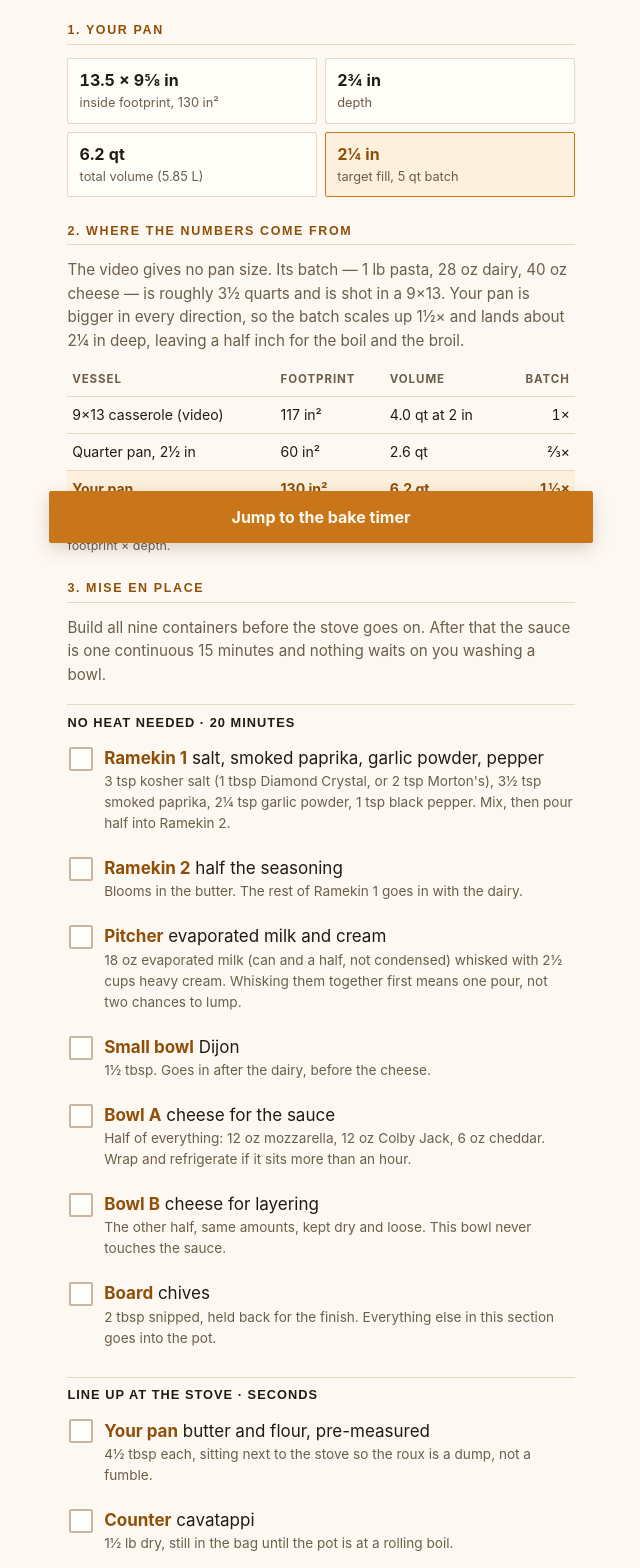
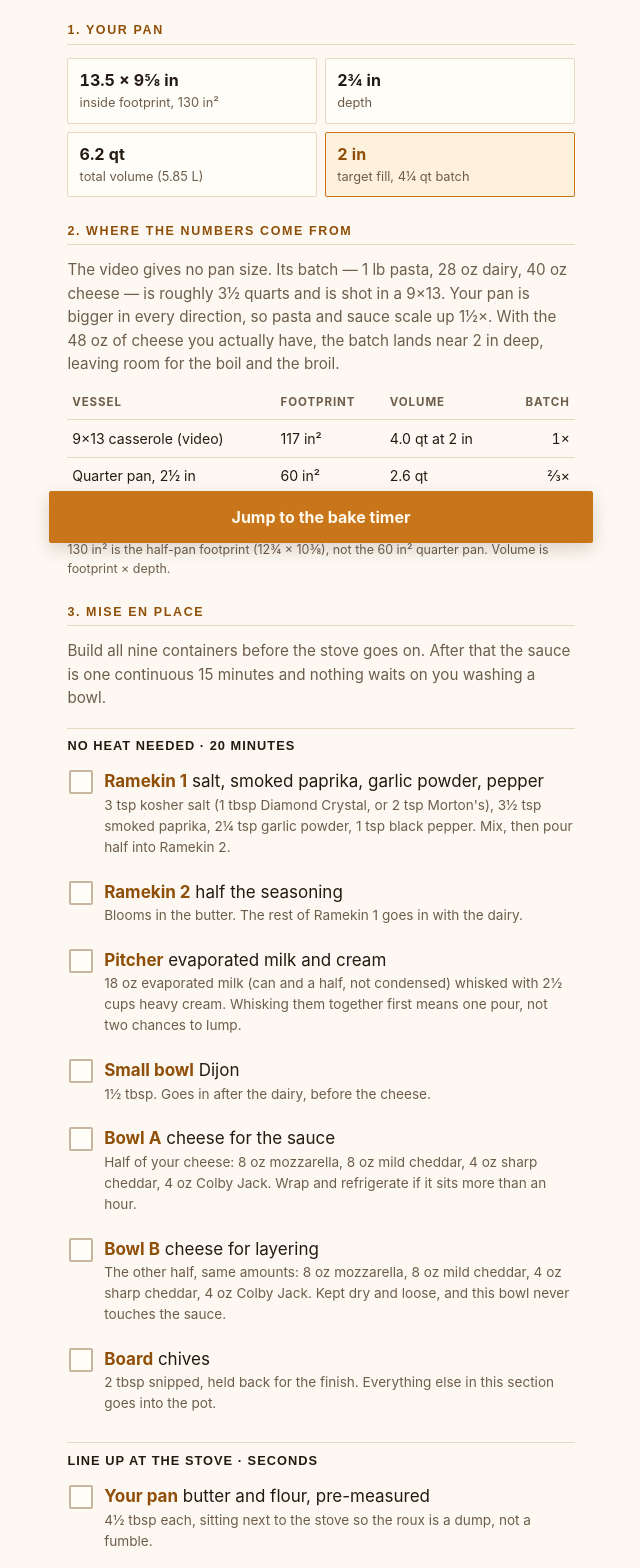
Before and after one commit to dpsoccerdude101/quarter-pan-mac-and-cheese, a plain HTML site: page index.html in a window 1280 px wide. Shown: the part 241-1809 px from the top of the page, without its empty margins (319-959 px from the left). Drawn offline with Linux system fonts and the light colour scheme.

Commit message:
Build cheese list from inventory: 48 oz, halved across both bowls

```diff
--- a/index.html
+++ b/index.html
@@ -196,13 +196,13 @@ footer p{margin:.35rem 0}
     <div><b>13.5 &times; 9&frac58; in</b>inside footprint, 130 in&sup2;</div>
     <div><b>2&frac34; in</b>depth</div>
     <div><b>6.2 qt</b>total volume (5.85 L)</div>
-    <div class="key"><b>2&frac14; in</b>target fill, 5 qt batch</div>
+    <div class="key"><b>2 in</b>target fill, 4&frac14; qt batch</div>
   </div>
 </section>
 
 <section>
   <h2>2. Where the numbers come from</h2>
-  <p class="sub" style="margin:0 0 .7rem">The video gives no pan size. Its batch &mdash; 1 lb pasta, 28 oz dairy, 40 oz cheese &mdash; is roughly 3&frac12; quarts and is shot in a 9&times;13. Your pan is bigger in every direction, so the batch scales up 1&frac12;&times; and lands about 2&frac14; in deep, leaving a half inch for the boil and the broil.</p>
+  <p class="sub" style="margin:0 0 .7rem">The video gives no pan size. Its batch &mdash; 1 lb pasta, 28 oz dairy, 40 oz cheese &mdash; is roughly 3&frac12; quarts and is shot in a 9&times;13. Your pan is bigger in every direction, so pasta and sauce scale up 1&frac12;&times;. With the 48 oz of cheese you actually have, the batch lands near 2 in deep, leaving room for the boil and the broil.</p>
   <table class="scale">
     <caption>130 in&sup2; is the half-pan footprint (12&frac34; &times; 10&frac38;), not the 60 in&sup2; quarter pan. Volume is footprint &times; depth.</caption>
     <thead><tr><th>Vessel</th><th>Footprint</th><th>Volume</th><th>Batch</th></tr></thead>
@@ -223,8 +223,8 @@ footer p{margin:.35rem 0}
     <li><label class="pick"><input type="checkbox" data-k="m2"><span class="txt"><span class="qty">Ramekin 2</span> half the seasoning<small>Blooms in the butter. The rest of Ramekin 1 goes in with the dairy.</small></span></label></li>
     <li><label class="pick"><input type="checkbox" data-k="m3"><span class="txt"><span class="qty">Pitcher</span> evaporated milk and cream<small>18 oz evaporated milk (can and a half, not condensed) whisked with 2&frac12; cups heavy cream. Whisking them together first means one pour, not two chances to lump.</small></span></label></li>
     <li><label class="pick"><input type="checkbox" data-k="m4"><span class="txt"><span class="qty">Small bowl</span> Dijon<small>1&frac12; tbsp. Goes in after the dairy, before the cheese.</small></span></label></li>
-    <li><label class="pick"><input type="checkbox" data-k="m5"><span class="txt"><span class="qty">Bowl A</span> cheese for the sauce<small>Half of everything: 12 oz mozzarella, 12 oz Colby Jack, 6 oz cheddar. Wrap and refrigerate if it sits more than an hour.</small></span></label></li>
-    <li><label class="pick"><input type="checkbox" data-k="m6"><span class="txt"><span class="qty">Bowl B</span> cheese for layering<small>The other half, same amounts, kept dry and loose. This bowl never touches the sauce.</small></span></label></li>
+    <li><label class="pick"><input type="checkbox" data-k="m5"><span class="txt"><span class="qty">Bowl A</span> cheese for the sauce<small>Half of your cheese: 8 oz mozzarella, 8 oz mild cheddar, 4 oz sharp cheddar, 4 oz Colby Jack. Wrap and refrigerate if it sits more than an hour.</small></span></label></li>
+    <li><label class="pick"><input type="checkbox" data-k="m6"><span class="txt"><span class="qty">Bowl B</span> cheese for layering<small>The other half, same amounts: 8 oz mozzarella, 8 oz mild cheddar, 4 oz sharp cheddar, 4 oz Colby Jack. Kept dry and loose, and this bowl never touches the sauce.</small></span></label></li>
     <li><label class="pick"><input type="checkbox" data-k="m7"><span class="txt"><span class="qty">Board</span> chives<small>2 tbsp snipped, held back for the finish. Everything else in this section goes into the pot.</small></span></label></li>
   </ul>
   <h3 class="sub3">Line up at the stove &middot; seconds</h3>
@@ -246,7 +246,7 @@ footer p{margin:.35rem 0}
     <li><b>Pitcher &rarr; pot.</b> Switch to a whisk. Stream in about a third of the milk-and-cream, whisking hard as it thickens and turns glossy, then the rest. <span class="warn">All at once and it goes loose and runny.</span></li>
     <li><b>Ramekin 1 &rarr; pot, then the Dijon.</b> Whisk in the rest of Ramekin 1, then the 1&frac12; tbsp mustard. Low to medium-low, never a boil.</li>
     <li><b>Bowl A &rarr; pot.</b> A handful at a time, each melted before the next. <span class="warn">Keep the heat low or the cheese breaks and turns grainy.</span> Too thick? Splash of milk.</li>
-    <li><b>Cavatappi &rarr; pot &rarr; pan.</b> By now the water is boiling: cook the <b>1&frac12; lb</b> for <b>8 to 9 minutes</b>, drain and do not rinse (<span class="warn">7 minutes if baking tomorrow</span>), fold into the sauce, then half into the pan. <b>Bowl B</b> over it, remaining pasta, then the rest of Bowl B. Level the top; it should sit about <b>2&frac14; in</b> up the side.</li>
+    <li><b>Cavatappi &rarr; pot &rarr; pan.</b> By now the water is boiling: cook the <b>1&frac12; lb</b> for <b>8 to 9 minutes</b>, drain and do not rinse (<span class="warn">7 minutes if baking tomorrow</span>), fold into the sauce, then half into the pan. <b>Bowl B</b> over it, remaining pasta, then the rest of Bowl B. Level the top; it should sit about <b>2 in</b> up the side.</li>
     <li><b>Pan &rarr; oven.</b> <b>350&deg;F</b> for <b>30 to 35 minutes</b>, edges bubbling and center set, then <b>broil 2 minutes</b>. Rest 5 minutes, scatter the chives, cut and serve.</li>
   </ol>
 </section>
@@ -266,8 +266,9 @@ footer p{margin:.35rem 0}
 <section>
   <h2>6. Notes worth reading</h2>
   <ul class="notes">
-    <li class="hot"><b>Why 1&frac12;&times; and not 2&times;.</b> Your pan is 6.2 qt empty. The batch needs to finish around 5 qt so it bubbles up rather than over, and 1&frac12;&times; the video lands there: roughly 5 qt, or 2&frac14; in of a 2&frac34; in well. Doubling would put 7 qt in a 6.2 qt pan.</li>
+    <li class="hot"><b>Why 1&frac12;&times; and not 2&times;.</b> Your pan is 6.2 qt empty. The batch needs to finish around 5 qt so it bubbles up rather than over, and 1&frac12;&times; the video lands there: roughly 5 qt before the cheese question, and about 4&frac14; qt with your 48 oz, or 2 in of a 2&frac34; in well. Doubling would put 7 qt in a 6.2 qt pan.</li>
     <li class="hot"><b>Watch the salt.</b> Cheese brings a lot; 1 tbsp Diamond Crystal is right, the same spoon of Morton's is noticeably salty. Season the sauce, then taste before the pasta goes in.</li>
+    <li class="hot"><b>Your 48 oz of cheese.</b> Mild cheddar 16 oz (the block and the bag), sharp cheddar 8, Colby Jack 8, mozzarella 16. That is 12 oz less than the 1&frac12;&times; batch wants, so the ratio drops from his 2&frac12;:1 cheese-to-pasta to 2:1 &mdash; a normal baked mac instead of a show-off one. Nothing else moves: the sauce is already built for this much liquid, and you get about 2 in of fill. Each cheese splits in half across the two bowls, which is why they read 8 + 8 + 4 + 4. <b>If one of those mild cheddars was the same bag counted twice</b>, you have 40 oz: halve what you do have the same way and it still sets, just leaner.</li>
     <li class="hot"><b>Cavatappi, not cavatelli.</b> The video says cavatelli, but that is a short solid shell; the pasta on screen is a spiral tube, which is cavatappi (cellentani). Buy the tube &mdash; the hollow core is where the cream sits. That swap is why the cream is 2&frac12; cups here instead of 3: cavatappi does not coil up to fill the pan the way cavatelli does, so more sauce is extra liquid in the middle, and the tubes already carry plenty. Sauce still reads creamy, not runny.</li>
     <li class="hot"><b>Do not substitute condensed milk.</b> Evaporated is unsweetened and reduced; condensed is sweetened and roughly a third sugar.</li>
     <li>Grainy sauce is heat, not the recipe. Cheese goes in off-boil, low, a handful at a time.</li>
```
Also changed, not shown: 1 other file.
